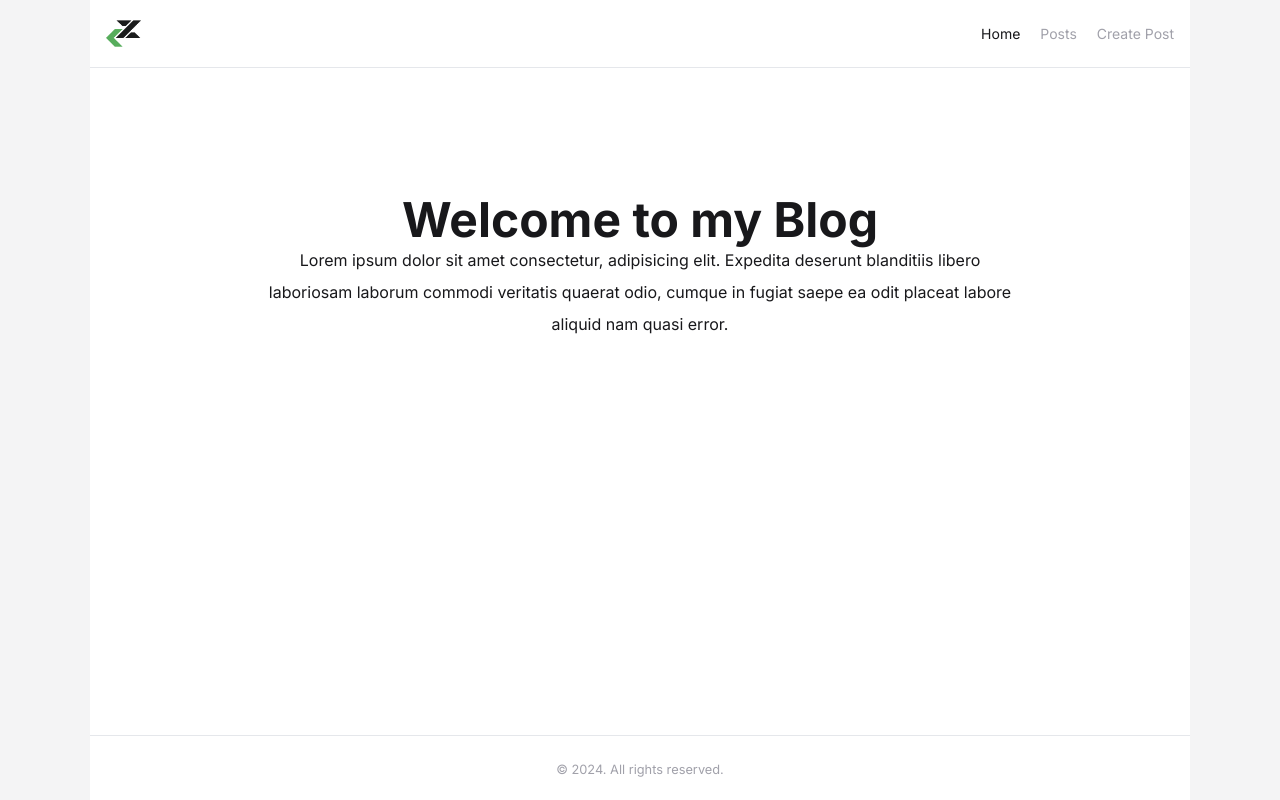
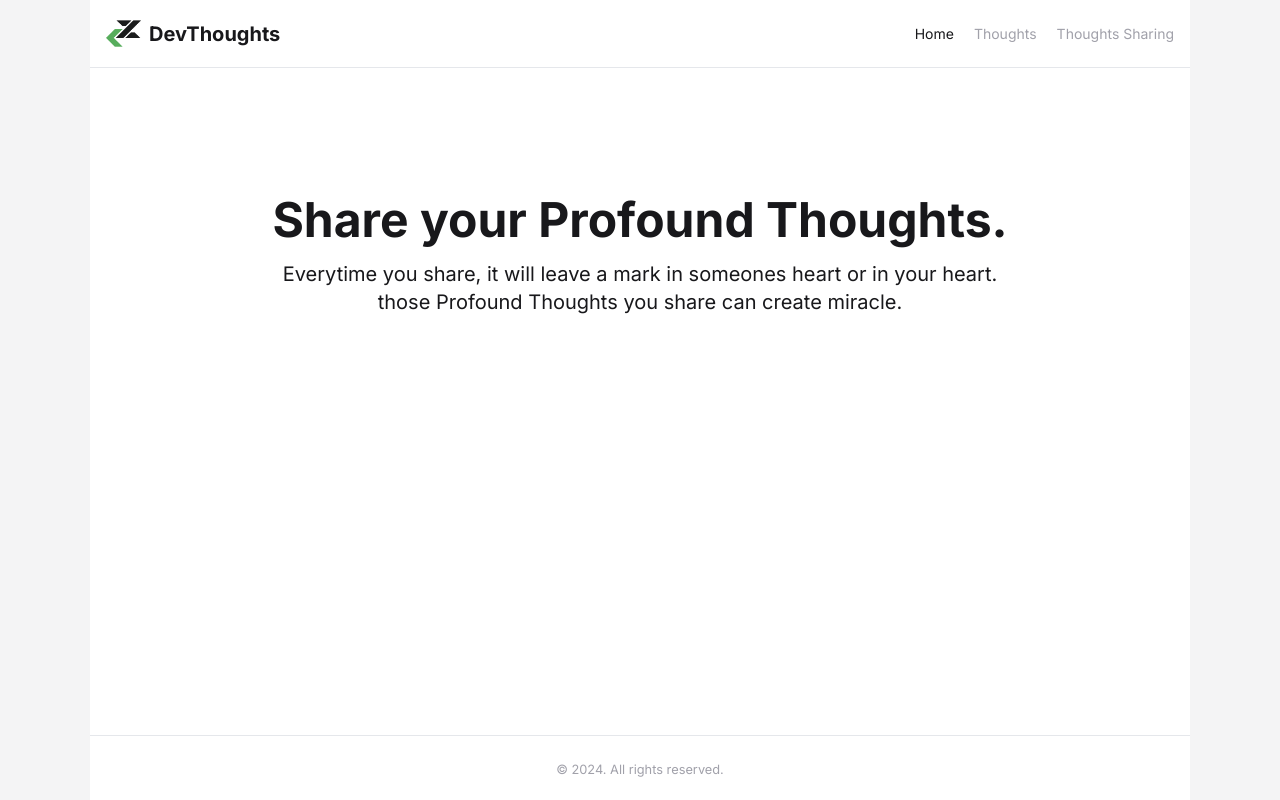
Before and after one commit to Dz-devz/dzdev-blog, a Next.js app: page / in a window 1280 px wide. Built offline with nearby package versions, Linux system fonts and the light colour scheme.

Commit message:
chore: change Posts to Thoughts and added project name beside logo

```diff
--- a/src/app/create-post/page.tsx
+++ b/src/app/create-post/page.tsx
@@ -4,7 +4,9 @@ import Logout from "@/components/logout";
 export default async function Page() {
   return (
     <main className="text-center pt-16">
-      <h1 className="text-4xl md:text-5xl font-bold mb-5">Create post</h1>
+      <h1 className="text-4xl md:text-5xl font-bold mb-5">
+        Wants on your mind?
+      </h1>
 
       <Form />
 
--- a/src/app/page.tsx
+++ b/src/app/page.tsx
@@ -1,12 +1,12 @@
 export default function Home() {
   return (
     <main className="text-center pt-32 px-5">
-      <h1 className="text-4xl font-bold md:text-5xl">Welcome to my Blog</h1>
-      <p className="max-w-[750px] mx-auto leading-8">
-        Lorem ipsum dolor sit amet consectetur, adipisicing elit. Expedita
-        deserunt blanditiis libero laboriosam laborum commodi veritatis quaerat
-        odio, cumque in fugiat saepe ea odit placeat labore aliquid nam quasi
-        error.
+      <h1 className="text-4xl font-bold md:text-5xl">
+        Share your Profound Thoughts.
+      </h1>
+      <p className="max-w-[750px] mx-auto leading-8 mt-4 text-2xl md:text-xl">
+        Everytime you share, it will leave a mark in someones heart or in your
+        heart. those Profound Thoughts you share can create miracle.
       </p>
     </main>
   );
--- a/src/app/posts/[id]/not-found.tsx
+++ b/src/app/posts/[id]/not-found.tsx
@@ -2,7 +2,7 @@ export default function NotFound() {
   return (
     <div className="flex items-center justify-center min-h-screen font-bold text-6xl text-center">
       404 <br />
-      No post found.
+      No Shared Thoughts found.
     </div>
   );
 }
--- a/src/app/posts/[id]/page.tsx
+++ b/src/app/posts/[id]/page.tsx
@@ -1,14 +1,12 @@
 import SinglePost from "@/components/single-post";
 import { Suspense } from "react";
 
-export default function Page({ params }: { params: { id: number}}){
-
-    return(
+export default function Page({ params }: { params: { id: string } }) {
+  return (
     <main className="px-7 pt-24 text-center">
       <Suspense fallback="Loading...">
         <SinglePost params={params} />
       </Suspense>
     </main>
-
   );
 }
--- a/src/app/posts/page.tsx
+++ b/src/app/posts/page.tsx
@@ -2,13 +2,12 @@ import PostList from "@/components/posts-list";
 import { Suspense } from "react";
 
 export default function Page() {
-
   return (
     <main className="text-center pt-16 px-5">
-      <h1 className="text-4xl md:text-5xl font-bold mb-5">All posts</h1>
-    <Suspense fallback="Loading...">
-      <PostList />
-    </Suspense>
+      <h1 className="text-4xl md:text-5xl font-bold mb-5">Thoughts</h1>
+      <Suspense fallback="Loading...">
+        <PostList />
+      </Suspense>
     </main>
   );
 }
--- a/src/components/form.tsx
+++ b/src/components/form.tsx
@@ -18,12 +18,12 @@ export default function Form() {
         className="border rounded px-3 h-10"
         type="text"
         name="title"
-        placeholder="Title for new post"
+        placeholder="Title"
         required
       />
       <textarea
         name="body"
-        placeholder="New Post"
+        placeholder="Thoughts"
         className="border rounded px-3 py-2"
         rows={6}
         required
--- a/src/components/header.tsx
+++ b/src/components/header.tsx
@@ -11,11 +11,11 @@ const navLinks = [
   },
   {
     href: "/posts",
-    label: "Posts",
+    label: "Thoughts",
   },
   {
     href: "/create-post",
-    label: "Create Post",
+    label: "Thoughts Sharing",
   },
 ];
 
@@ -23,7 +23,10 @@ export default function Header() {
   const pathName = usePathname();
   return (
     <header className="flex justify-between items-center py-4 px-4 border-b">
-      <Link href="/">
+      <Link
+        href="/"
+        className="flex flex-row items-center gap-2 text-xl font-bold justify-center"
+      >
         <Image
           src={Logo}
           alt=""
@@ -31,8 +34,8 @@ export default function Header() {
           height="35"
           className="w-[35px] h-[35px]"
         />
+        DevThoughts
       </Link>
-
       <nav>
         <ul className="flex gap-x-5 text-[14px]">
           {navLinks.map((link) => (
```
Also changed, not shown: 1 other file (tests, documents, lock files or other folders). Lines whose indentation alone changed are shown as unchanged.
